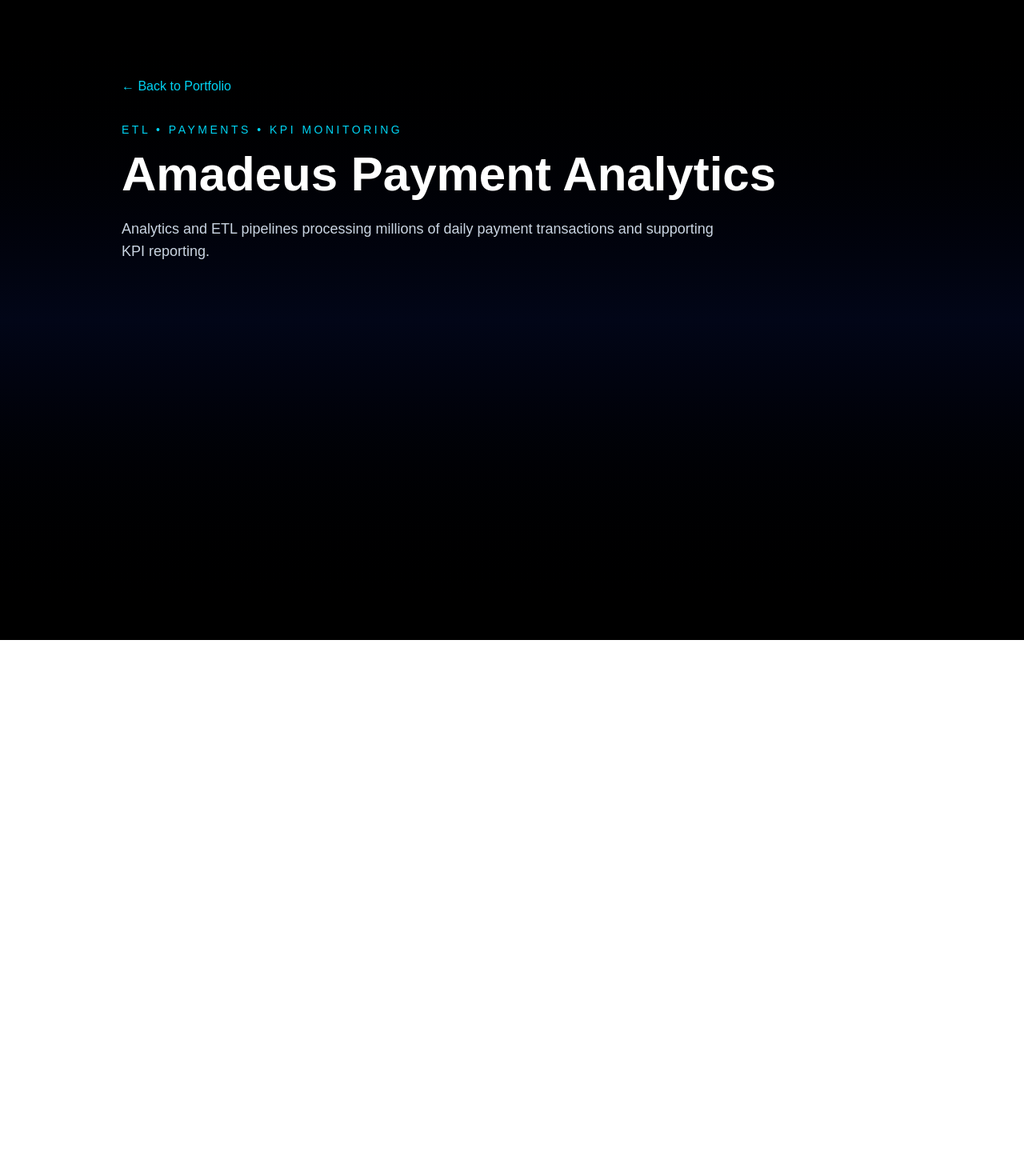
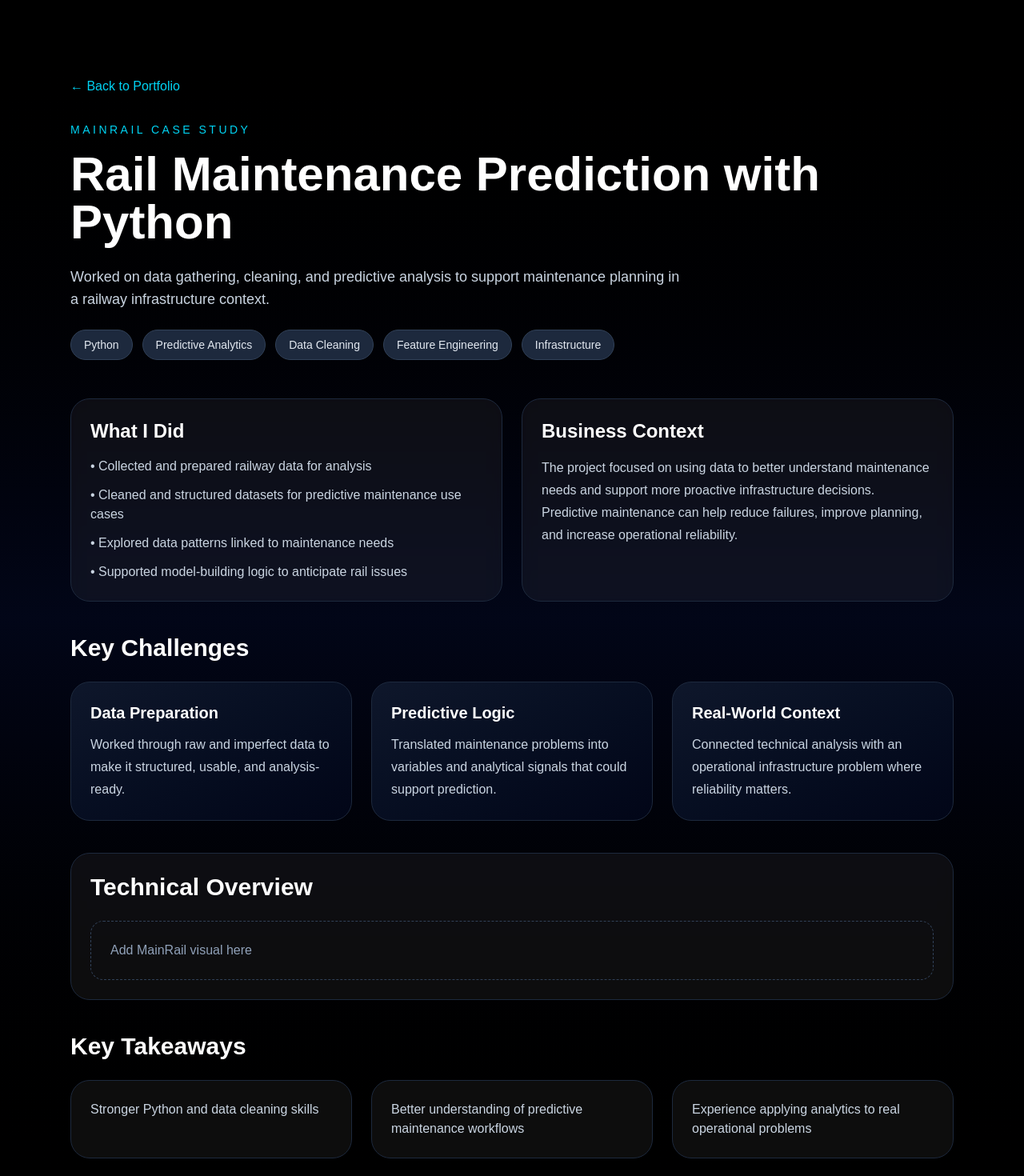
Before and after one commit to rkcpablo/pablo-portafolio, a Next.js app: page /mainrail in a window 1280 px wide. Shown: the top 1470 px of the page at 80% size. Before the commit the page ends 800 px from the top, so only its background shows below. Built offline with nearby package versions, Linux system fonts and the light colour scheme.

Commit message:
Amadeus homepage v0.1

```diff
--- a/app/mainrail/page.tsx
+++ b/app/mainrail/page.tsx
@@ -1,9 +1,45 @@
 import Link from "next/link";
 
-export default function AmadeusPage() {
+export default function MainrailPage() {
+  const tags = [
+    "Python",
+    "Predictive Analytics",
+    "Data Cleaning",
+    "Feature Engineering",
+    "Infrastructure",
+  ];
+
+  const responsibilities = [
+    "Collected and prepared railway data for analysis",
+    "Cleaned and structured datasets for predictive maintenance use cases",
+    "Explored data patterns linked to maintenance needs",
+    "Supported model-building logic to anticipate rail issues",
+  ];
+
+  const challenges = [
+    {
+      title: "Data Preparation",
+      text: "Worked through raw and imperfect data to make it structured, usable, and analysis-ready.",
+    },
+    {
+      title: "Predictive Logic",
+      text: "Translated maintenance problems into variables and analytical signals that could support prediction.",
+    },
+    {
+      title: "Real-World Context",
+      text: "Connected technical analysis with an operational infrastructure problem where reliability matters.",
+    },
+  ];
+
+  const takeaways = [
+    "Stronger Python and data cleaning skills",
+    "Better understanding of predictive maintenance workflows",
+    "Experience applying analytics to real operational problems",
+  ];
+
   return (
     <main className="min-h-screen bg-gradient-to-b from-black via-slate-950 to-black text-white">
-      <section className="max-w-5xl mx-auto px-6 py-16 md:py-24">
+      <section className="max-w-6xl mx-auto px-6 py-16 md:py-24">
         <Link
           href="/"
           className="inline-block mb-8 text-cyan-400 hover:text-cyan-300 transition"
@@ -11,17 +47,89 @@
           ← Back to Portfolio
         </Link>
 
-        <p className="text-sm uppercase tracking-[0.25em] text-cyan-400 mb-4">
-          ETL • Payments • KPI Monitoring
-        </p>
+        <div className="mb-12">
+          <p className="text-sm uppercase tracking-[0.25em] text-cyan-400 mb-4">
+            MainRail Case Study
+          </p>
 
-        <h1 className="text-4xl md:text-6xl font-bold mb-6">
-          Amadeus Payment Analytics
-        </h1>
+          <h1 className="text-4xl md:text-6xl font-bold mb-6">
+            Rail Maintenance Prediction with Python
+          </h1>
 
-        <p className="text-lg text-slate-300 max-w-3xl mb-10">
-          Analytics and ETL pipelines processing millions of daily payment transactions and supporting KPI reporting.
-        </p>
+          <p className="text-lg text-slate-300 max-w-3xl mb-6">
+            Worked on data gathering, cleaning, and predictive analysis to support
+            maintenance planning in a railway infrastructure context.
+          </p>
+
+          <div className="flex flex-wrap gap-3">
+            {tags.map((tag, index) => (
+              <span
+                key={index}
+                className="px-4 py-2 rounded-full bg-slate-800 border border-slate-700 text-sm text-slate-200"
+              >
+                {tag}
+              </span>
+            ))}
+          </div>
+        </div>
+
+        <div className="grid md:grid-cols-2 gap-6 mb-10">
+          <div className="rounded-3xl border border-slate-800 bg-white/5 backdrop-blur-sm p-6">
+            <h2 className="text-2xl font-semibold mb-4">What I Did</h2>
+            <ul className="space-y-3 text-slate-300">
+              {responsibilities.map((item, index) => (
+                <li key={index}>• {item}</li>
+              ))}
+            </ul>
+          </div>
+
+          <div className="rounded-3xl border border-slate-800 bg-white/5 backdrop-blur-sm p-6">
+            <h2 className="text-2xl font-semibold mb-4">Business Context</h2>
+            <p className="text-slate-300 leading-7">
+              The project focused on using data to better understand maintenance
+              needs and support more proactive infrastructure decisions. Predictive
+              maintenance can help reduce failures, improve planning, and increase
+              operational reliability.
+            </p>
+          </div>
+        </div>
+
+        <div className="mb-10">
+          <h2 className="text-3xl font-bold mb-6">Key Challenges</h2>
+          <div className="grid md:grid-cols-3 gap-6">
+            {challenges.map((challenge, index) => (
+              <div
+                key={index}
+                className="rounded-3xl border border-slate-800 bg-gradient-to-br from-slate-900 to-slate-950 p-6"
+              >
+                <h3 className="text-xl font-semibold mb-3">{challenge.title}</h3>
+                <p className="text-slate-300 leading-7">{challenge.text}</p>
+              </div>
+            ))}
+          </div>
+        </div>
+
+        <div className="mb-10 rounded-3xl border border-slate-800 bg-white/5 backdrop-blur-sm p-6">
+          <h2 className="text-3xl font-bold mb-6">Technical Overview</h2>
+
+          <div className="rounded-2xl border border-dashed border-slate-700 p-6 text-slate-400">
+            Add MainRail visual here
+          </div>
+        </div>
+
+        <div>
+          <h2 className="text-3xl font-bold mb-6">Key Takeaways</h2>
+          <div className="grid md:grid-cols-3 gap-6">
+            {takeaways.map((takeaway, index) => (
+              <div
+                key={index}
+                className="rounded-3xl border border-slate-800 bg-white/5 backdrop-blur-sm p-6 text-slate-300"
+              >
+                {takeaway}
+              </div>
+            ))}
+          </div>
+        </div>
       </section>
     </main>
   );
```
